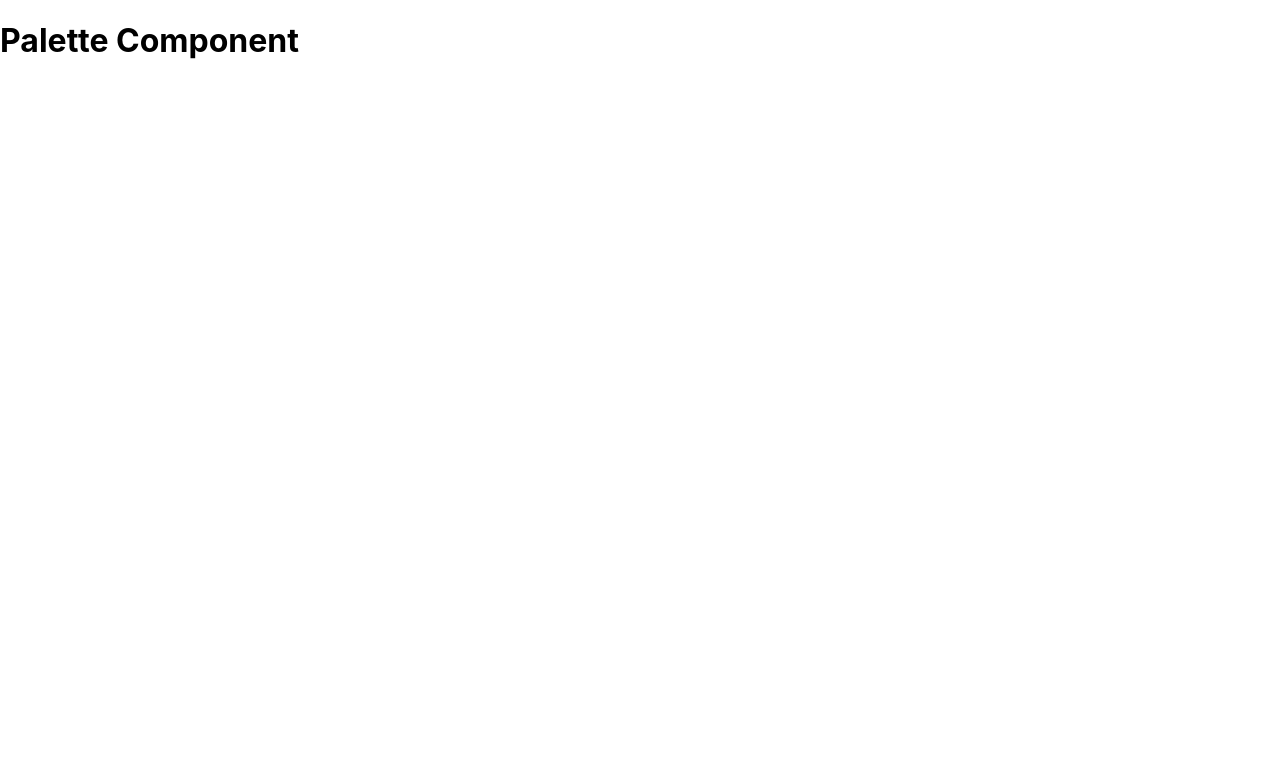
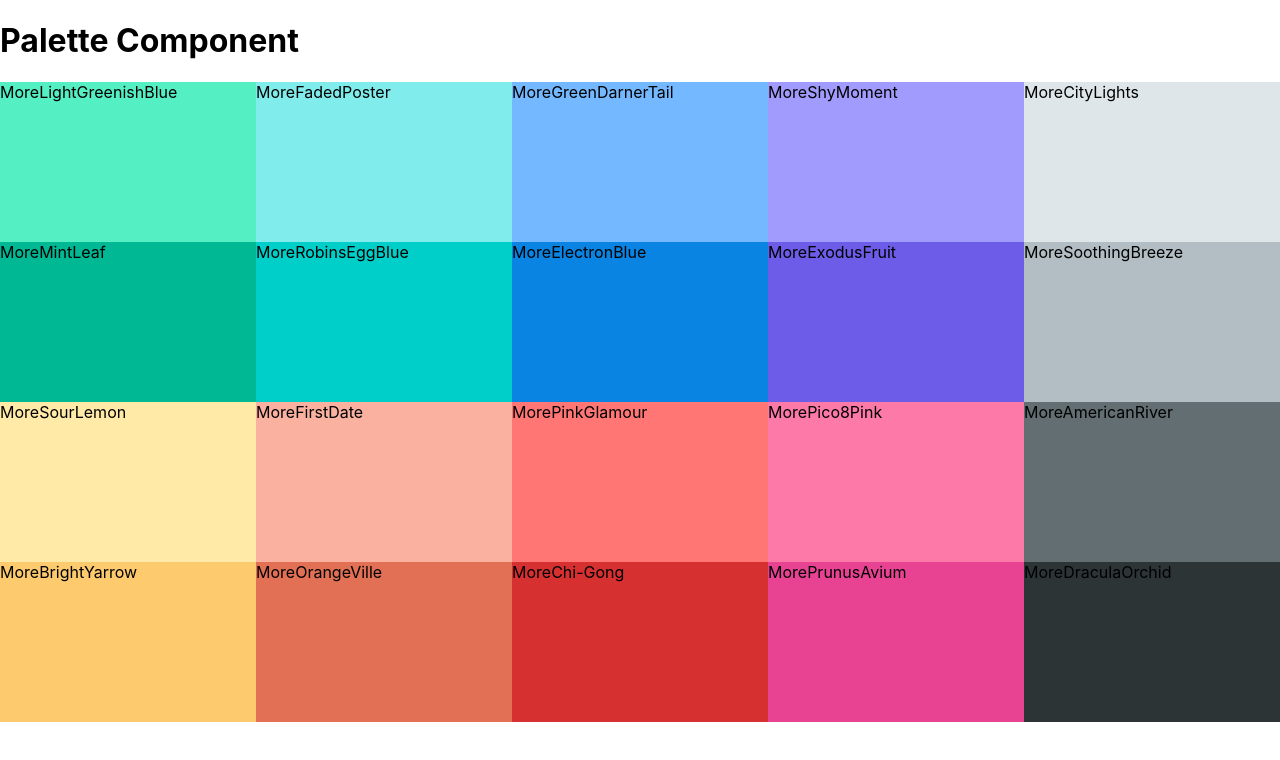
Before and after one commit to ozbo1973/color-app, a React (Create React App) app: page / in a window 1280 px wide. Shown: the top 760 px of the page. Built offline with nearby package versions, Linux system fonts and the light colour scheme.

Commit message:
Adding ColorBox component.

```diff
--- a/src/App.js
+++ b/src/App.js
@@ -5,7 +5,7 @@ import Palette from "./components/Palette";
 function App() {
   return (
     <div className="App">
-      <Palette {...paletteColors[2]} />
+      <Palette {...paletteColors[3]} />
     </div>
   );
 }
--- /dev/null
+++ b/src/components/ColorBox.js
@@ -0,0 +1,18 @@
+import React from "react";
+
+export default function ColorBox({ name, color }) {
+  const style = {
+    backgroundColor: color,
+    width: "20%",
+    height: "25%",
+    display: "inline-block",
+    position: "relative",
+    cursor: "pointer"
+  };
+  return (
+    <div className="ColorBox" style={style}>
+      <span>More</span>
+      <span>{name}</span>
+    </div>
+  );
+}
--- a/src/components/Palette.js
+++ b/src/components/Palette.js
@@ -1,12 +1,20 @@
 import React, { Component } from "react";
+import ColorBox from "./ColorBox";
 
 export default class Palette extends Component {
+  displayColorBoxes = () =>
+    this.props.colors.map(color => <ColorBox {...color} />);
+
   render() {
+    const paletteStyle = { height: "100vh" };
+    const paletteColorsStyle = { height: "80%" };
     return (
-      <div className="Palette">
+      <div className="Palette" style={paletteStyle}>
         <h1>Palette Component</h1>
         {/* navbar for palette */}
-        <div className="Palette-colors">{/* color boxes */}</div>
+        <div className="Palette-colors" style={paletteColorsStyle}>
+          {this.displayColorBoxes()}
+        </div>
         {/* footer goes here */}
       </div>
     );
```
